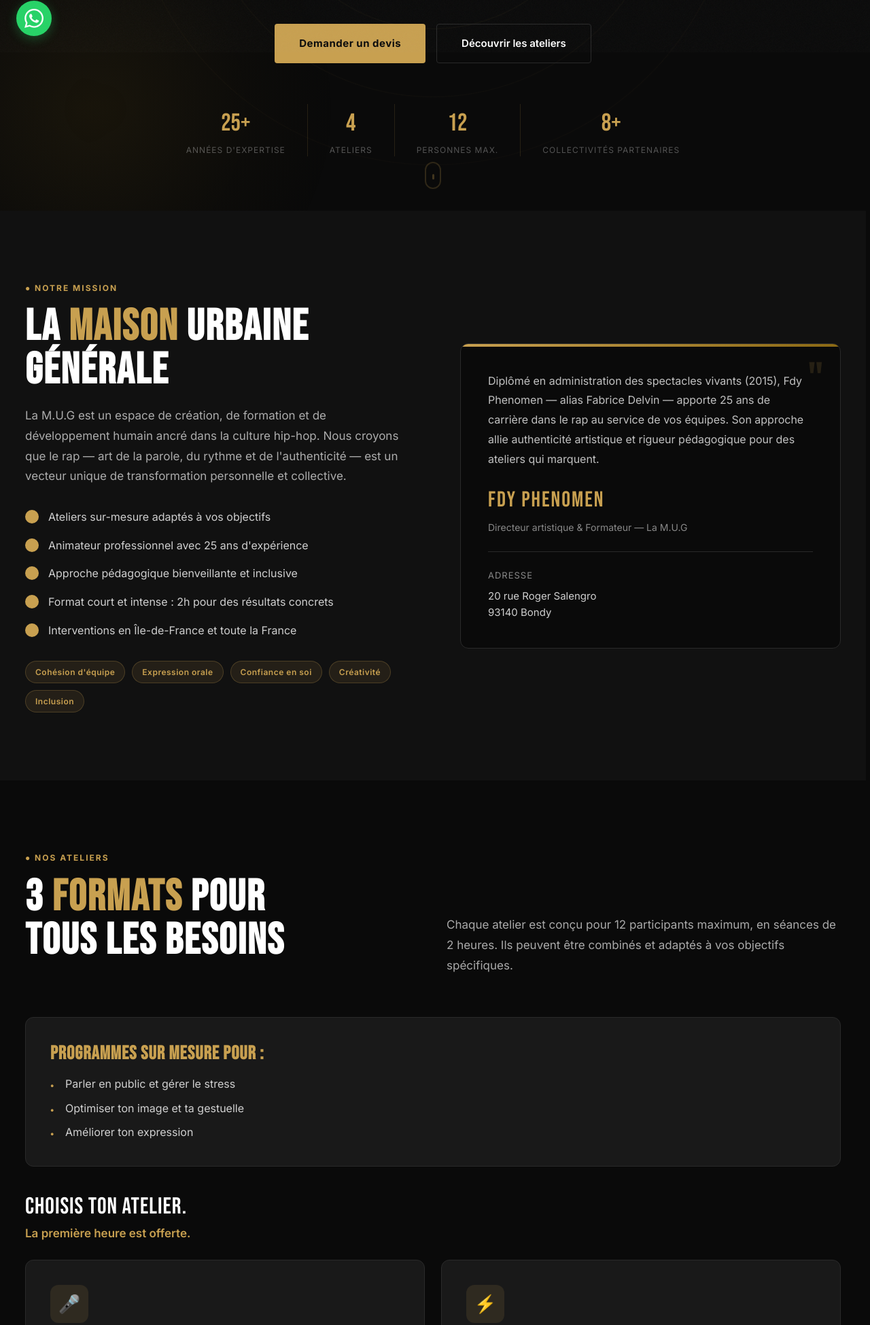
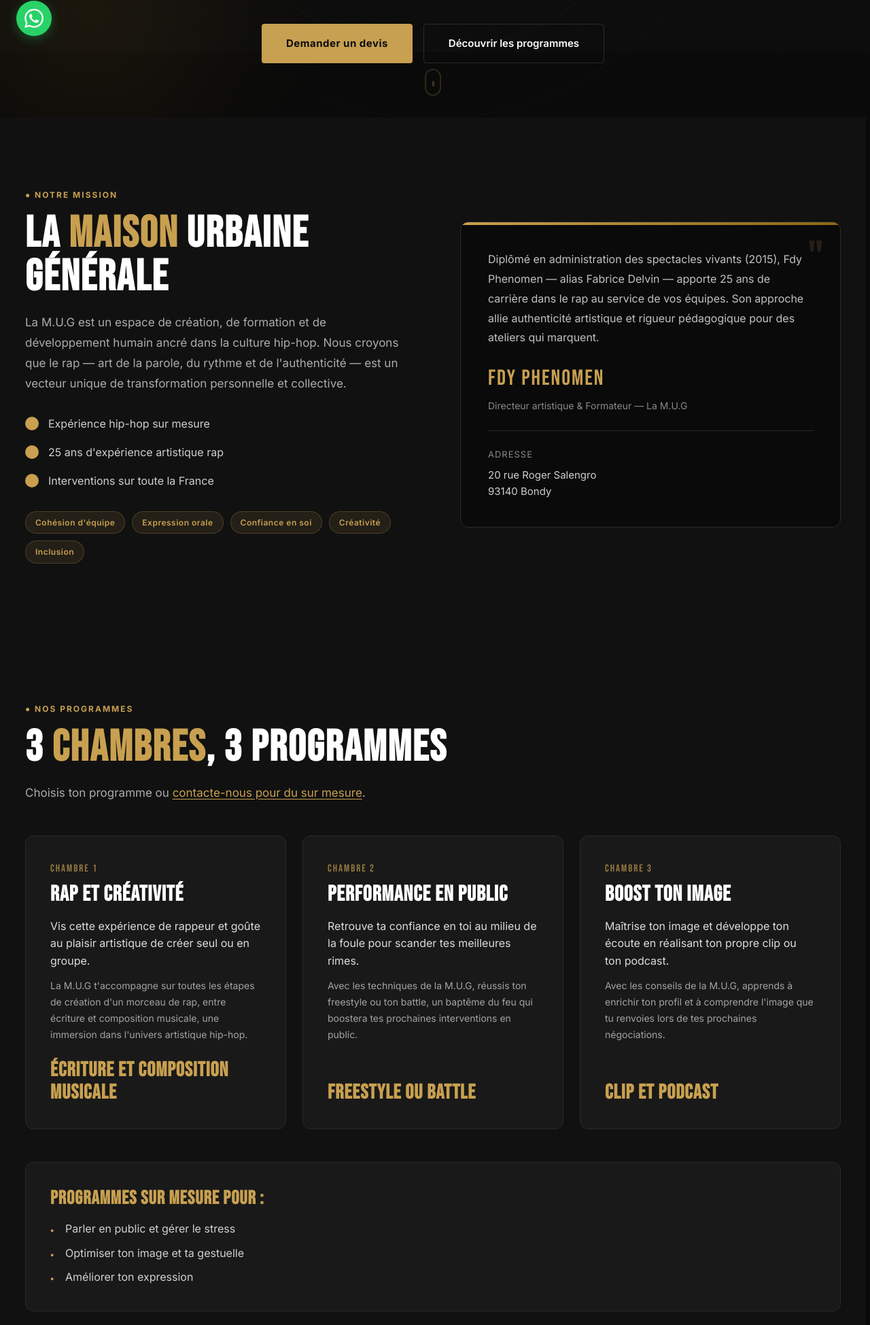
Before and after one commit to kurusokey/la-mug, a plain HTML site: page index.html in a window 1280 px wide. Shown: the part 723-2672 px from the top of the page at 68% size. Drawn offline with Linux system fonts and the light colour scheme.

Commit message:
feat: 3 chambres 3 programmes, 3 phrases clés dans la mission, suppression des chiffres et de l'ancienne section ateliers
Co-Authored-By: Claude Opus 5.5 <noreply@anthropic.com>

```diff
--- a/booking.html
+++ b/booking.html
@@ -924,7 +924,7 @@
     <a href="index.html" class="nav-logo">LA <span>M.U.G</span></a>
     <ul class="nav-links" id="navLinks">
       <li><a href="index.html#about">Notre mission</a></li>
-      <li><a href="index.html#ateliers">Ateliers</a></li>
+      <li><a href="index.html#chambres">Programmes</a></li>
       <li><a href="index.html#artistes">Artistes</a></li>
       <li><a href="booking.html" class="nav-active">Booking</a></li>
       <li><a href="epk.html">EPK</a></li>
@@ -1361,7 +1361,7 @@
       </div>
       <ul class="footer-links">
         <li><a href="index.html">Accueil</a></li>
-        <li><a href="index.html#ateliers">Ateliers</a></li>
+        <li><a href="index.html#chambres">Programmes</a></li>
         <li><a href="index.html#artistes">Artistes</a></li>
         <li><a href="booking.html">Booking</a></li>
         <li><a href="epk.html">EPK</a></li>
--- a/epk.html
+++ b/epk.html
@@ -358,7 +358,7 @@
   <nav>
     <a href="index.html" class="nav-logo">LA <span>M.U.G</span></a>
     <ul class="nav-links" id="navLinks">
-      <li><a href="index.html#ateliers">Ateliers</a></li>
+      <li><a href="index.html#chambres">Programmes</a></li>
       <li><a href="index.html#artistes">Artistes</a></li>
       <li><a href="booking.html">Booking</a></li>
       <li><a href="epk.html" class="nav-active">EPK</a></li>
@@ -533,7 +533,7 @@
       </div>
       <ul class="footer-links">
         <li><a href="index.html">Accueil</a></li>
-        <li><a href="index.html#ateliers">Ateliers</a></li>
+        <li><a href="index.html#chambres">Programmes</a></li>
         <li><a href="booking.html">Booking</a></li>
         <li><a href="epk.html">EPK</a></li>
         <li><a href="https://boutique.la-mug.com" target="_blank">Boutique</a></li>
--- a/index.html
+++ b/index.html
@@ -650,6 +650,26 @@
       letter-spacing: 0.5px;
     }
 
+    /* CHAMBRES */
+    #chambres { background: var(--dark); scroll-margin-top: 80px; }
+    .chambres-header { max-width: 720px; margin-bottom: 48px; }
+    .chambres-link { color: var(--yellow); text-decoration: underline; text-underline-offset: 3px; }
+    .chambres-grid { display: grid; grid-template-columns: repeat(3, 1fr); gap: 24px; }
+    .chambre-card {
+      background: var(--card); border: 1px solid var(--border); border-radius: 12px;
+      padding: 36px; display: flex; flex-direction: column; transition: border-color 0.3s, transform 0.3s;
+    }
+    .chambre-card:hover { border-color: rgba(200,160,80,0.3); transform: translateY(-4px); }
+    .chambre-num { font-family: 'Bebas Neue', sans-serif; font-size: 15px; letter-spacing: 2px; color: var(--yellow); opacity: 0.7; margin-bottom: 8px; }
+    .chambre-name { font-family: 'Bebas Neue', sans-serif; font-size: 32px; letter-spacing: 1px; line-height: 1.1; margin-bottom: 16px; }
+    .chambre-accroche { font-size: 16px; color: rgba(255,255,255,0.85); line-height: 1.6; margin-bottom: 12px; }
+    .chambre-desc { font-size: 14px; color: rgba(255,255,255,0.6); line-height: 1.7; }
+    .chambre-key {
+      margin-top: auto; padding-top: 24px; font-family: 'Bebas Neue', sans-serif;
+      font-size: 30px; font-weight: 700; letter-spacing: 1px; line-height: 1.1; color: var(--yellow);
+    }
+    @media (max-width: 900px) { .chambres-grid { grid-template-columns: 1fr; } }
+
     /* PUBLICS */
     #publics { background: var(--dark); }
 
@@ -1267,7 +1287,7 @@
     <a href="index.html" class="nav-logo">LA <span>M.U.G</span></a>
     <ul class="nav-links" id="navLinks">
       <li><a href="#about">Notre mission</a></li>
-      <li><a href="#ateliers">Ateliers</a></li>
+      <li><a href="#chambres">Programmes</a></li>
       <li><a href="#videos">Nos ateliers en vidéo</a></li>
       <li><a href="#photos">Nos ateliers en photo</a></li>
       <li><a href="#artistes">Artistes</a></li>
@@ -1333,30 +1353,7 @@
     <!-- Boutons -->
     <div style="position:relative; z-index:2; margin-top:40px; display:flex; flex-wrap:wrap; gap:16px; justify-content:center; animation:fadeInUp 2.1s ease-out;">
       <a href="#contact" class="btn-primary" style="padding:16px 36px; font-size:15px;">Demander un devis</a>
-      <a href="#ateliers" class="btn-secondary" style="padding:16px 36px; font-size:15px;">Découvrir les ateliers</a>
-    </div>
-
-    <!-- Stats en bas du hero -->
-    <div class="hero-stats-bar" style="position:relative; z-index:2; margin-top:60px; display:flex; flex-wrap:wrap; gap:32px; justify-content:center; animation:fadeInUp 2.4s ease-out;">
-      <div class="hero-stat-item" style="text-align:center;">
-        <div style="font-family:'Bebas Neue',sans-serif; font-size:36px; color:#C8A050;">25+</div>
-        <div style="font-size:12px; color:rgba(255,255,255,0.3); text-transform:uppercase; letter-spacing:1px;">Années d'expertise</div>
-      </div>
-      <div class="hero-stat-sep" style="width:1px; background:rgba(200,160,80,0.15); align-self:stretch;"></div>
-      <div class="hero-stat-item" style="text-align:center;">
-        <div style="font-family:'Bebas Neue',sans-serif; font-size:36px; color:#C8A050;">4</div>
-        <div style="font-size:12px; color:rgba(255,255,255,0.3); text-transform:uppercase; letter-spacing:1px;">Ateliers</div>
-      </div>
-      <div class="hero-stat-sep" style="width:1px; background:rgba(200,160,80,0.15); align-self:stretch;"></div>
-      <div class="hero-stat-item" style="text-align:center;">
-        <div style="font-family:'Bebas Neue',sans-serif; font-size:36px; color:#C8A050;">12</div>
-        <div style="font-size:12px; color:rgba(255,255,255,0.3); text-transform:uppercase; letter-spacing:1px;">Personnes max.</div>
-      </div>
-      <div class="hero-stat-sep" style="width:1px; background:rgba(200,160,80,0.15); align-self:stretch;"></div>
-      <div class="hero-stat-item" style="text-align:center;">
-        <div style="font-family:'Bebas Neue',sans-serif; font-size:36px; color:#C8A050;">8+</div>
-        <div style="font-size:12px; color:rgba(255,255,255,0.3); text-transform:uppercase; letter-spacing:1px;">Collectivités partenaires</div>
-      </div>
+      <a href="#chambres" class="btn-secondary" style="padding:16px 36px; font-size:15px;">Découvrir les programmes</a>
     </div>
 
     <!-- Scroll indicator -->
@@ -1378,11 +1375,9 @@
             La M.U.G est un espace de création, de formation et de développement humain ancré dans la culture hip-hop. Nous croyons que le rap — art de la parole, du rythme et de l'authenticité — est un vecteur unique de transformation personnelle et collective.
           </p>
           <ul class="about-list">
-            <li>Ateliers sur-mesure adaptés à vos objectifs</li>
-            <li>Animateur professionnel avec 25 ans d'expérience</li>
-            <li>Approche pédagogique bienveillante et inclusive</li>
-            <li>Format court et intense : 2h pour des résultats concrets</li>
-            <li>Interventions en Île-de-France et toute la France</li>
+            <li>Expérience hip-hop sur mesure</li>
+            <li>25 ans d'expérience artistique rap</li>
+            <li>Interventions sur toute la France</li>
           </ul>
           <div class="about-badges" style="margin-top:32px;">
             <span class="badge">Cohésion d'équipe</span>
@@ -1410,18 +1405,43 @@
     </div>
   </section>
 
-  <!-- ATELIERS -->
-  <section id="ateliers">
+  <!-- 3 CHAMBRES 3 PROGRAMMES -->
+  <section id="chambres">
     <div class="container">
-      <div class="ateliers-header">
-        <div>
-          <span class="section-tag">● Nos ateliers</span>
-          <h2 class="section-title">3 <span>formats</span> pour<br>tous les besoins</h2>
-        </div>
-        <p class="section-desc">Chaque atelier est conçu pour 12 participants maximum, en séances de 2 heures. Ils peuvent être combinés et adaptés à vos objectifs spécifiques.</p>
-      </div>
-      <div class="programmes">
-        <div class="programmes-panel" id="panel-particulier" role="tabpanel" aria-labelledby="tab-particulier" data-cta="Choisis ton atelier.">
+      <div class="chambres-header">
+        <span class="section-tag">● Nos programmes</span>
+        <h2 class="section-title">3 <span>chambres</span>, 3 programmes</h2>
+        <p class="section-desc">Choisis ton programme ou <a href="#contact" class="chambres-link">contacte-nous pour du sur mesure</a>.</p>
+      </div>
+      <div class="chambres-grid">
+
+        <article class="chambre-card">
+          <div class="chambre-num">Chambre 1</div>
+          <h3 class="chambre-name">Rap et créativité</h3>
+          <p class="chambre-accroche">Vis cette expérience de rappeur et goûte au plaisir artistique de créer seul ou en groupe.</p>
+          <p class="chambre-desc">La M.U.G t'accompagne sur toutes les étapes de création d'un morceau de rap, entre écriture et composition musicale, une immersion dans l'univers artistique hip-hop.</p>
+          <div class="chambre-key">Écriture et composition musicale</div>
+        </article>
+
+        <article class="chambre-card">
+          <div class="chambre-num">Chambre 2</div>
+          <h3 class="chambre-name">Performance en public</h3>
+          <p class="chambre-accroche">Retrouve ta confiance en toi au milieu de la foule pour scander tes meilleures rimes.</p>
+          <p class="chambre-desc">Avec les techniques de la M.U.G, réussis ton freestyle ou ton battle, un baptême du feu qui boostera tes prochaines interventions en public.</p>
+          <div class="chambre-key">Freestyle ou battle</div>
+        </article>
+
+        <article class="chambre-card">
+          <div class="chambre-num">Chambre 3</div>
+          <h3 class="chambre-name">Boost ton image</h3>
+          <p class="chambre-accroche">Maîtrise ton image et développe ton écoute en réalisant ton propre clip ou ton podcast.</p>
+          <p class="chambre-desc">Avec les conseils de la M.U.G, apprends à enrichir ton profil et à comprendre l'image que tu renvoies lors de tes prochaines négociations.</p>
+          <div class="chambre-key">Clip et podcast</div>
+        </article>
+
+      </div>
+      <div class="programmes" style="margin-top:48px;">
+        <div class="programmes-panel" id="panel-particulier" role="tabpanel" aria-labelledby="tab-particulier" data-cta="Choisis ton programme.">
           <h3 class="programmes-title">Programmes sur mesure pour :</h3>
           <ul class="programmes-list">
             <li>Parler en public et gérer le stress</li>
@@ -1429,7 +1449,7 @@
             <li>Améliorer ton expression</li>
           </ul>
         </div>
-        <div class="programmes-panel" id="panel-professionnels" role="tabpanel" aria-labelledby="tab-professionnels" data-cta="Choisissez votre atelier." hidden>
+        <div class="programmes-panel" id="panel-professionnels" role="tabpanel" aria-labelledby="tab-professionnels" data-cta="Choisissez votre programme." hidden>
           <h3 class="programmes-title">Programmes sur mesure pour vos équipes :</h3>
           <ul class="programmes-list">
             <li>Parler en public et gérer le stress</li>
@@ -1437,7 +1457,7 @@
             <li>Améliorer leur expression</li>
           </ul>
         </div>
-        <div class="programmes-panel" id="panel-collectivites" role="tabpanel" aria-labelledby="tab-collectivites" data-cta="Choisissez votre atelier." hidden>
+        <div class="programmes-panel" id="panel-collectivites" role="tabpanel" aria-labelledby="tab-collectivites" data-cta="Choisissez votre programme." hidden>
           <h3 class="programmes-title">Programmes sur mesure pour vos publics :</h3>
           <ul class="programmes-list">
             <li>Parler en public et gérer le stress</li>
@@ -1445,51 +1465,8 @@
             <li>Améliorer leur expression</li>
           </ul>
         </div>
-        <p class="programmes-cta" id="programmesCta">Choisis ton atelier.</p>
+        <p class="programmes-cta" id="programmesCta">Choisis ton programme.</p>
         <p class="programmes-offre">La première heure est offerte.</p>
-      </div>
-      <div class="ateliers-grid">
-
-        <div class="atelier-card">
-          <div class="atelier-icon">🎤</div>
-          <div class="atelier-num">ATELIER 01</div>
-          <div class="atelier-name">Rap &<br>Enregistrement</div>
-          <p class="atelier-desc">
-            De la page blanche au titre enregistré. Vos équipes écrivent, interprètent et produisent un morceau de rap en studio, développant écriture, concentration et fierté collective.
-          </p>
-          <div class="atelier-format">⏱ 2h · 12 personnes max</div>
-        </div>
-
-        <div class="atelier-card">
-          <div class="atelier-icon">⚡</div>
-          <div class="atelier-num">ATELIER 02</div>
-          <div class="atelier-name">Battle &<br>Clash Rap A Capella</div>
-          <p class="atelier-desc">
-            L'art du clash revisité dans un cadre bienveillant et ludique. Improvisation, répartie, prise de parole spontanée : une parenthèse décomplexée qui libère les énergies.
-          </p>
-          <div class="atelier-format">⏱ 2h · 12 personnes max</div>
-        </div>
-
-        <div class="atelier-card">
-          <div class="atelier-icon">🎬</div>
-          <div class="atelier-num">ATELIER 03</div>
-          <div class="atelier-name">Clip Vidéo Rap</div>
-          <p class="atelier-desc">
-            Conception, tournage et montage d'un clip en une session. Créativité visuelle, collaboration et storytelling au programme pour un résultat que tout le groupe gardera en mémoire.
-          </p>
-          <div class="atelier-format">⏱ 2h · 12 personnes max</div>
-        </div>
-
-        <div class="atelier-card">
-          <div class="atelier-icon">💬</div>
-          <div class="atelier-num">ATELIER 04</div>
-          <div class="atelier-name">Débats Sociaux<br>& Podcasts</div>
-          <p class="atelier-desc">
-            Prendre la parole, argumenter, écouter l'autre. Un format podcast ancré dans l'actualité sociale et culturelle, pour stimuler l'esprit critique et le dialogue constructif.
-          </p>
-          <div class="atelier-format">⏱ 2h · 12 personnes max</div>
-        </div>
-
       </div>
     </div>
   </section>
@@ -1895,7 +1872,7 @@
       </div>
       <ul class="footer-links">
         <li><a href="#about">Mission</a></li>
-        <li><a href="#ateliers">Ateliers</a></li>
+        <li><a href="#chambres">Programmes</a></li>
         <li><a href="#artistes">Artistes</a></li>
         <li><a href="booking.html">Booking</a></li>
         <li><a href="epk.html">EPK</a></li>
```
